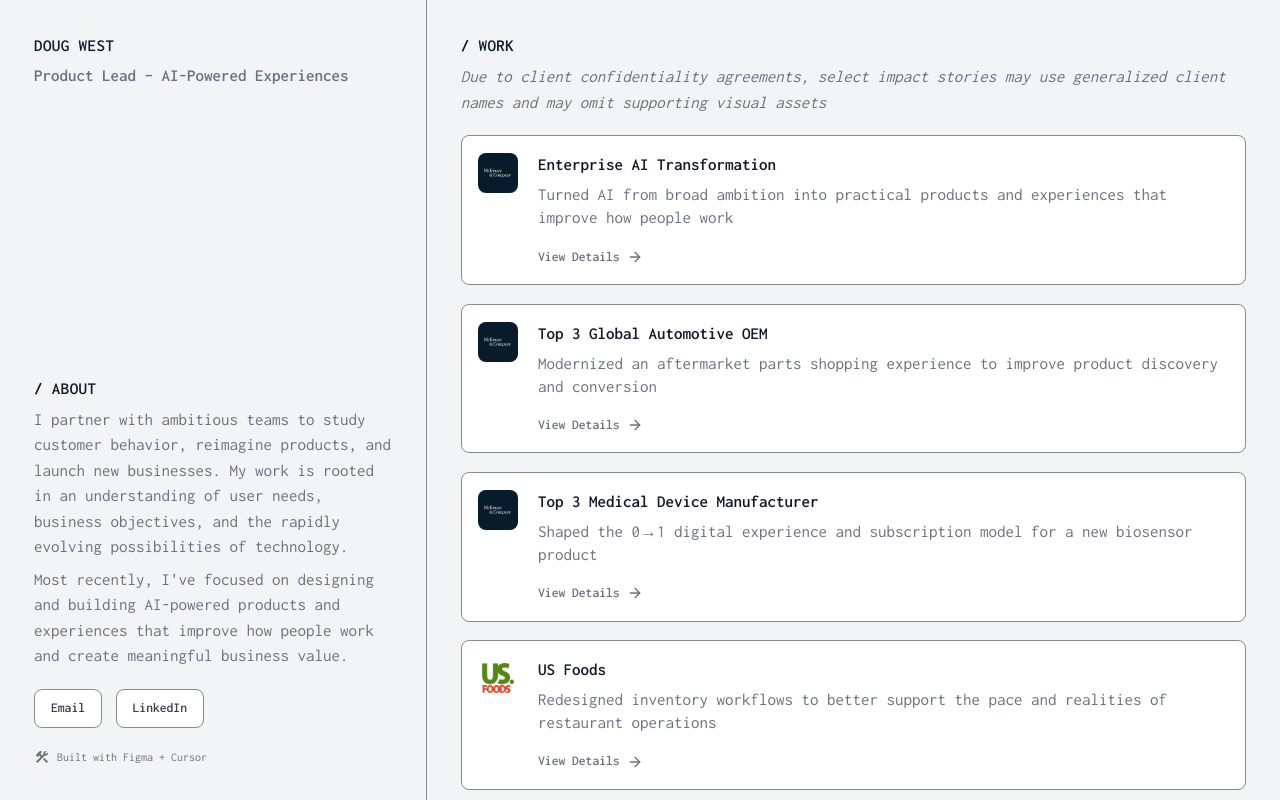
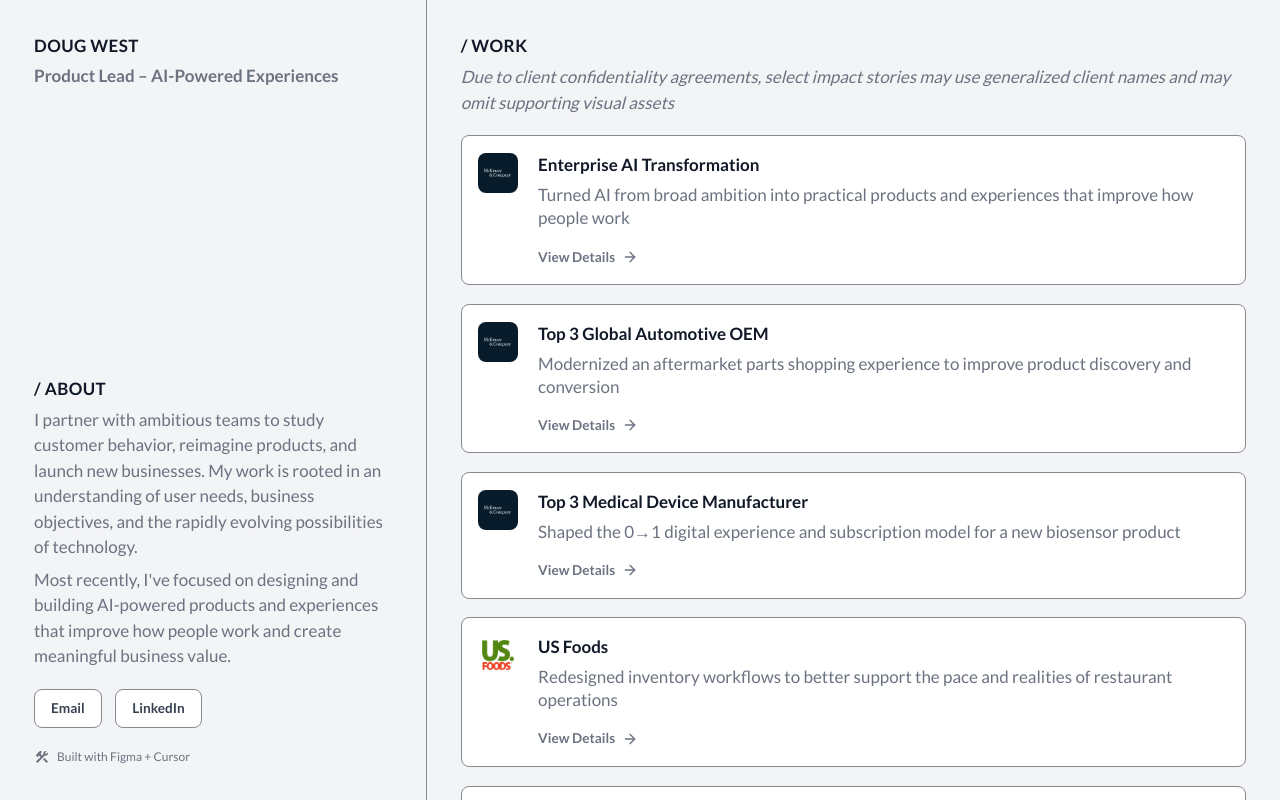
Before and after one commit to hotdiggitydoug/April-2025-Potfolio, a Next.js app: page / in a window 1280 px wide. Built offline with nearby package versions, Linux system fonts and the light colour scheme.

Commit message:
lato update
everything to lato

```diff
--- a/src/app/globals.css
+++ b/src/app/globals.css
@@ -41,12 +41,11 @@
   --text-case-title: 1.7rem;
   --text-case-title--line-height: 1.15;
 
-  /* Primary UI + heading: Inconsolata (humanist monospace) */
-  --font-heading: var(--font-inconsolata);
+  /* Primary UI: Lato (sans + heading — single stack) */
   --font-sans:
-    var(--font-inconsolata), ui-monospace, 'Cascadia Code', 'Source Code Pro',
-    Menlo, Monaco, Consolas, monospace, 'Apple Color Emoji', 'Segoe UI Emoji',
-    'Segoe UI Symbol', 'Noto Color Emoji';
+    var(--font-lato), ui-sans-serif, system-ui, sans-serif, 'Apple Color Emoji',
+    'Segoe UI Emoji', 'Segoe UI Symbol', 'Noto Color Emoji';
+  --font-heading: var(--font-sans);
 
   --color-folio-000: var(--folio-000);
   --color-folio-100: var(--folio-100);
--- a/src/app/layout.tsx
+++ b/src/app/layout.tsx
@@ -1,12 +1,13 @@
 import type { Metadata } from 'next'
-import { Inconsolata } from 'next/font/google'
+import { Lato } from 'next/font/google'
 
 import './globals.css'
 
-const inconsolata = Inconsolata({
+const lato = Lato({
   subsets: ['latin'],
-  weight: ['400', '500', '600'],
-  variable: '--font-inconsolata',
+  weight: ['400', '700'],
+  style: ['normal', 'italic'],
+  variable: '--font-lato',
   display: 'swap',
 })
 
@@ -21,7 +22,7 @@ export default function RootLayout({
   children: React.ReactNode
 }>) {
   return (
-    <html lang="en" className={inconsolata.variable}>
+    <html lang="en" className={lato.variable}>
       <body className="m-0">{children}</body>
     </html>
   )
--- a/src/components/ui/card.tsx
+++ b/src/components/ui/card.tsx
@@ -38,7 +38,7 @@ function CardTitle({ className, ...props }: React.ComponentProps<"div">) {
     <div
       data-slot="card-title"
       className={cn(
-        "font-heading text-base leading-snug font-medium group-data-[size=sm]/card:text-sm",
+        "text-base leading-snug font-medium group-data-[size=sm]/card:text-sm",
         className
       )}
       {...props}
```
